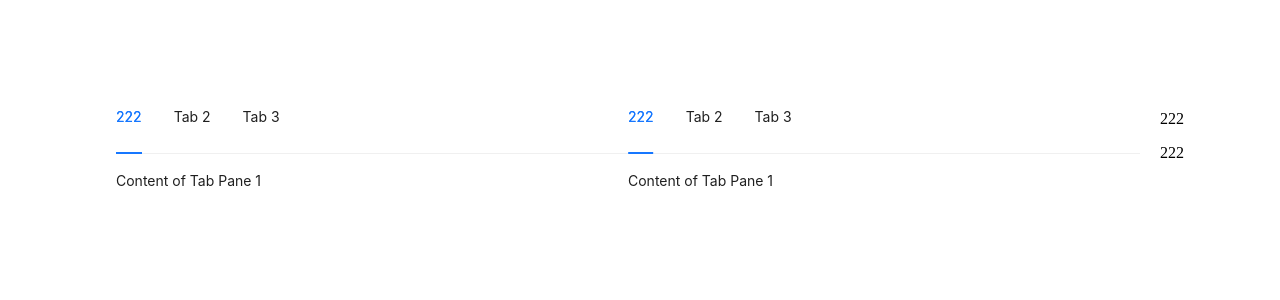
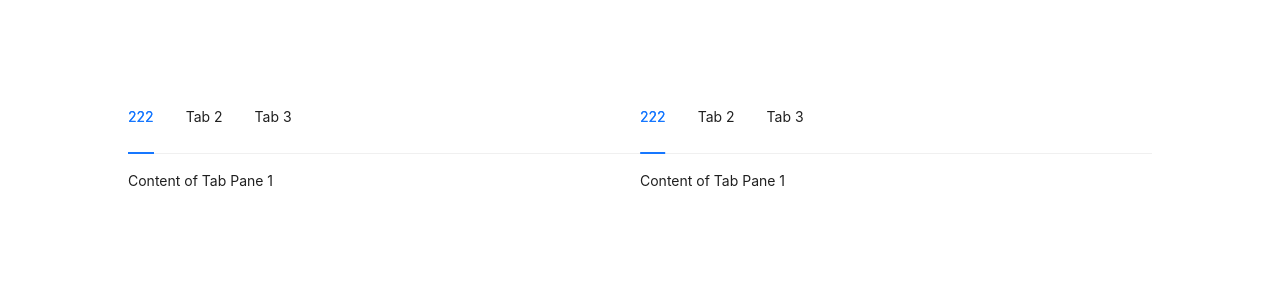
Before and after one commit to Sneaken/react-component-learning, a React (Vite) app: page / in a window 1280 px wide. Shown: the top 300 px of the page. Built offline with nearby package versions, Linux system fonts and the light colour scheme.

Commit message:
chore: 删除测试内容

```diff
--- a/src/pages/Tabs.tsx
+++ b/src/pages/Tabs.tsx
@@ -1,6 +1,6 @@
 import React, { forwardRef, Ref, useState } from 'react';
 import { Tabs as AntdTab } from 'antd';
-import { ResizeObserver, Tabs } from '../components';
+import { Tabs } from '../components';
 
 const Label = forwardRef((props, ref: Ref<any>) => {
   return <p ref={ref}>222</p>;
@@ -40,16 +40,6 @@ const PageOfTabs = () => {
           <AntdTab activeKey={activeKey} onChange={onChange} items={items} />
         </div>
       </div>
-      <div>
-        <ResizeObserver>
-          <Label />
-        </ResizeObserver>
-        <ResizeObserver>
-          {(ref) => {
-            return <Label ref={ref}></Label>;
-          }}
-        </ResizeObserver>
-      </div>
     </>
   );
 };
```
